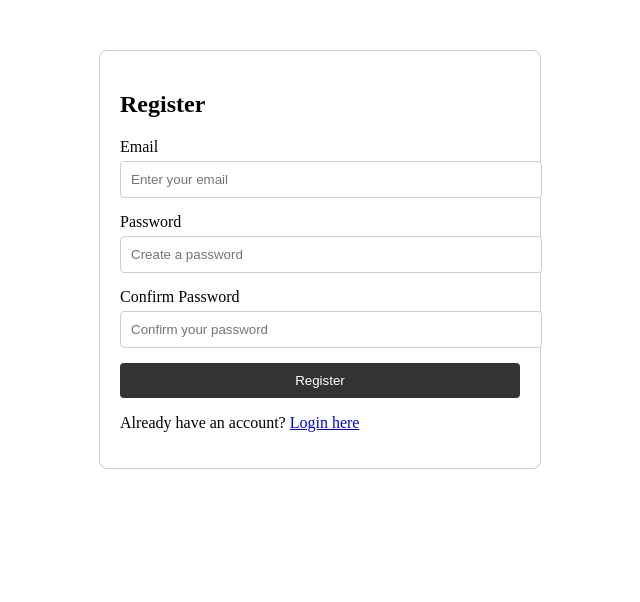
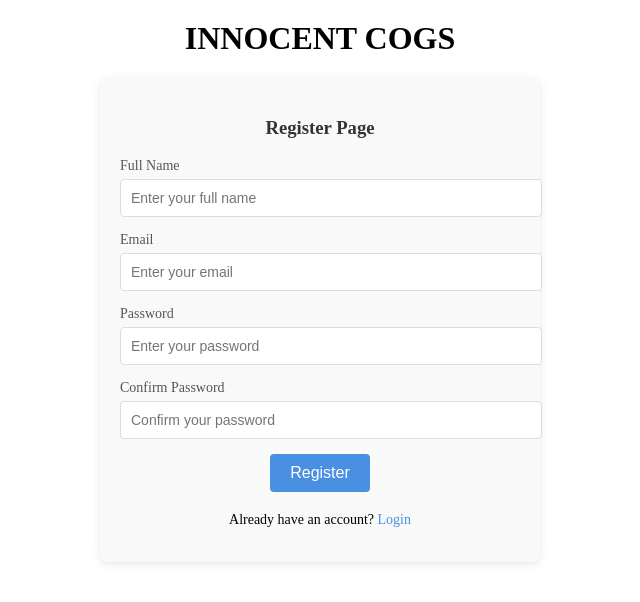
Before and after one commit to 22DP1-1SOzol/Innocent-Cogs, a Vue app in the folder INNOCENT-COGS/: page /register in a window 1280 px wide. Shown: the top 602 px of the page, without its empty margins (320-960 px from the left). Built offline with nearby package versions, Linux system fonts and the light colour scheme.

Commit message:
Login and Register windows

```diff
--- a/INNOCENT-COGS/src/App.vue
+++ b/INNOCENT-COGS/src/App.vue
@@ -1,9 +1,51 @@
 <template>
   <div>
+    <h1>INNOCENT COGS</h1>
+    <h2></h2>
+
+    <!-- Navigation Links -->
+
+
+    <!-- Router View: This is where the routed pages will show -->
     <router-view />
   </div>
 </template>
 
 <script setup>
-// No need to import anything here
+// No script needed for now
 </script>
+
+<style scoped>
+nav {
+  margin: 20px 0;
+}
+
+router-link {
+  text-decoration: none;
+  margin: 0 10px;
+  color: #000;
+}
+
+router-link:hover {
+  color: blue;
+}
+
+h1 {
+  font-size: 2em;
+  text-align: center;
+  margin-top: 20px;
+}
+
+h2 {
+  text-align: center;
+  margin-top: 10px;
+}
+
+.router-view {
+  margin-top: 20px;
+  padding: 20px;
+  border: 1px solid #ddd;
+  border-radius: 5px;
+  background-color: #f4f4f4;
+}
+</style>
--- a/INNOCENT-COGS/src/components/Login.vue
+++ b/INNOCENT-COGS/src/components/Login.vue
@@ -1,110 +1,118 @@
 <template>
-    <div class="form-container">
-      <h2>Login</h2>
-      <form @submit.prevent="submitLogin">
+    <div class="login-container">
+      <h3>Login Page</h3>
+      <form @submit.prevent="handleLogin">
         <div class="input-group">
           <label for="email">Email</label>
-          <input
-            v-model="email"
-            type="email"
-            id="email"
-            placeholder="Enter your email"
-            required
-          />
-          <span v-if="emailError" class="error">{{ emailError }}</span>
+          <input type="email" id="email" v-model="email" required placeholder="Enter your email" />
         </div>
 
         <div class="input-group">
           <label for="password">Password</label>
-          <input
-            v-model="password"
-            type="password"
-            id="password"
-            placeholder="Enter your password"
-            required
-          />
-          <span v-if="passwordError" class="error">{{ passwordError }}</span>
+          <input type="password" id="password" v-model="password" required placeholder="Enter your password" />
         </div>
 
-        <button type="submit">Login</button>
-        <p>
-          Don't have an account? <router-link to="/register">Register here</router-link>
-        </p>
+        <div class="button-group">
+          <button type="submit">Login</button>
+        </div>
       </form>
+
+      <p class="register-link">
+        Don't have an account? <router-link to="/register">Register</router-link>
+      </p>
     </div>
   </template>
 
-  <script>
-  export default {
-    data() {
-      return {
-        email: '',
-        password: '',
-        emailError: '',
-        passwordError: '',
-      };
-    },
-    methods: {
-      submitLogin() {
-        // Reset errors
-        this.emailError = '';
-        this.passwordError = '';
+  <script setup>
+  import { ref } from 'vue';
 
-        // Validate email and password
-        if (!this.email) {
-          this.emailError = 'Email is required';
-          return;
-        }
+  // Data for email and password
+  const email = ref('');
+  const password = ref('');
 
-        if (!this.password) {
-          this.passwordError = 'Password is required';
-          return;
-        }
-
-        // Process login (For now, we will just log the values)
-        alert(`Login successful for ${this.email}`);
-      },
-    },
+  // Handle the login form submission
+  const handleLogin = () => {
+    if (email.value && password.value) {
+      // Here you can add login logic (e.g., authentication with backend)
+      console.log('Logged in with:', email.value, password.value);
+      // For now, let's just clear the inputs after submit
+      email.value = '';
+      password.value = '';
+      alert('Login successful');
+    } else {
+      alert('Please enter both email and password.');
+    }
   };
   </script>
 
   <style scoped>
-  .form-container {
+  .login-container {
     max-width: 400px;
-    margin: 50px auto;
+    margin: 0 auto;
     padding: 20px;
-    border: 1px solid #ccc;
+    background-color: #f9f9f9;
     border-radius: 8px;
-    background-color: white;
+    box-shadow: 0 2px 10px rgba(0, 0, 0, 0.1);
+  }
+
+  h3 {
+    text-align: center;
+    color: #333;
   }
 
   .input-group {
     margin-bottom: 15px;
   }
 
+  label {
+    display: block;
+    font-size: 14px;
+    margin-bottom: 5px;
+    color: #555;
+  }
+
   input {
     width: 100%;
     padding: 10px;
-    margin-top: 5px;
-    border: 1px solid #ccc;
+    font-size: 14px;
+    border: 1px solid #ddd;
     border-radius: 4px;
   }
 
+  input:focus {
+    border-color: #4A90E2;
+  }
+
+  .button-group {
+    text-align: center;
+  }
+
   button {
-    width: 100%;
-    padding: 10px;
-    background-color: #333;
-    color: white;
+    padding: 10px 20px;
+    font-size: 16px;
+    color: #fff;
+    background-color: #4A90E2;
     border: none;
     border-radius: 4px;
+    cursor: pointer;
   }
 
   button:hover {
-    background-color: #555;
+    background-color: #357ABD;
   }
 
-  .error {
-    color: red;
-    font-size: 0.9em;
+  .register-link {
+    text-align: center;
+    margin-top: 20px;
+    font-size: 14px;
+  }
+
+  .register-link a {
+    color: #4A90E2;
+    text-decoration: none;
+  }
+
+  .register-link a:hover {
+    text-decoration: underline;
   }
   </style>
--- a/INNOCENT-COGS/src/components/Register.vue
+++ b/INNOCENT-COGS/src/components/Register.vue
@@ -1,135 +1,137 @@
 <template>
-    <div class="form-container">
-      <h2>Register</h2>
-      <form @submit.prevent="submitRegister">
+    <div class="register-container">
+      <h3>Register Page</h3>
+      <form @submit.prevent="handleRegister">
+        <div class="input-group">
+          <label for="name">Full Name</label>
+          <input type="text" id="name" v-model="name" required placeholder="Enter your full name" />
+        </div>
+
         <div class="input-group">
           <label for="email">Email</label>
-          <input
-            v-model="email"
-            type="email"
-            id="email"
-            placeholder="Enter your email"
-            required
-          />
-          <span v-if="emailError" class="error">{{ emailError }}</span>
+          <input type="email" id="email" v-model="email" required placeholder="Enter your email" />
         </div>
 
         <div class="input-group">
           <label for="password">Password</label>
-          <input
-            v-model="password"
-            type="password"
-            id="password"
-            placeholder="Create a password"
-            required
-          />
-          <span v-if="passwordError" class="error">{{ passwordError }}</span>
+          <input type="password" id="password" v-model="password" required placeholder="Enter your password" />
         </div>
 
         <div class="input-group">
           <label for="confirmPassword">Confirm Password</label>
-          <input
-            v-model="confirmPassword"
-            type="password"
-            id="confirmPassword"
-            placeholder="Confirm your password"
-            required
-          />
-          <span v-if="confirmPasswordError" class="error">{{ confirmPasswordError }}</span>
+          <input type="password" id="confirmPassword" v-model="confirmPassword" required placeholder="Confirm your password" />
         </div>
 
-        <button type="submit">Register</button>
-        <p>
-          Already have an account? <router-link to="/login">Login here</router-link>
-        </p>
+        <div class="button-group">
+          <button type="submit">Register</button>
+        </div>
       </form>
+
+      <p class="login-link">
+        Already have an account? <router-link to="/login">Login</router-link>
+      </p>
     </div>
   </template>
 
-  <script>
-  export default {
-    data() {
-      return {
-        email: '',
-        password: '',
-        confirmPassword: '',
-        emailError: '',
-        passwordError: '',
-        confirmPasswordError: '',
-      };
-    },
-    methods: {
-      submitRegister() {
-        // Reset errors
-        this.emailError = '';
-        this.passwordError = '';
-        this.confirmPasswordError = '';
+  <script setup>
+  import { ref } from 'vue';
 
-        // Validate fields
-        if (!this.email) {
-          this.emailError = 'Email is required';
-          return;
-        }
+  // Data for user input
+  const name = ref('');
+  const email = ref('');
+  const password = ref('');
+  const confirmPassword = ref('');
 
-        if (!this.password) {
-          this.passwordError = 'Password is required';
-          return;
-        }
+  // Handle the registration form submission
+  const handleRegister = () => {
+    if (password.value !== confirmPassword.value) {
+      alert("Passwords don't match. Please try again.");
+      return;
+    }
 
-        if (!this.confirmPassword) {
-          this.confirmPasswordError = 'Confirm your password';
-          return;
-        }
-
-        if (this.password !== this.confirmPassword) {
-          this.confirmPasswordError = 'Passwords do not match';
-          return;
-        }
-
-        // Process registration (For now, we just log the values)
-        alert(`Registration successful for ${this.email}`);
-      },
-    },
+    if (name.value && email.value && password.value && confirmPassword.value) {
+      // Here you can add registration logic (e.g., save to database or call an API)
+      console.log('Registered with:', name.value, email.value, password.value);
+      // For now, let's just clear the inputs after submit
+      name.value = '';
+      email.value = '';
+      password.value = '';
+      confirmPassword.value = '';
+      alert('Registration successful');
+    } else {
+      alert('Please fill in all fields.');
+    }
   };
   </script>
 
   <style scoped>
-  .form-container {
+  .register-container {
     max-width: 400px;
-    margin: 50px auto;
+    margin: 0 auto;
     padding: 20px;
-    border: 1px solid #ccc;
+    background-color: #f9f9f9;
     border-radius: 8px;
-    background-color: white;
+    box-shadow: 0 2px 10px rgba(0, 0, 0, 0.1);
+  }
+
+  h3 {
+    text-align: center;
+    color: #333;
   }
 
   .input-group {
     margin-bottom: 15px;
   }
 
+  label {
+    display: block;
+    font-size: 14px;
+    margin-bottom: 5px;
+    color: #555;
+  }
+
   input {
     width: 100%;
     padding: 10px;
-    margin-top: 5px;
-    border: 1px solid #ccc;
+    font-size: 14px;
+    border: 1px solid #ddd;
     border-radius: 4px;
   }
 
+  input:focus {
+    border-color: #4A90E2;
+  }
+
+  .button-group {
+    text-align: center;
+  }
+
   button {
-    width: 100%;
-    padding: 10px;
-    background-color: #333;
-    color: white;
+    padding: 10px 20px;
+    font-size: 16px;
+    color: #fff;
+    background-color: #4A90E2;
     border: none;
     border-radius: 4px;
+    cursor: pointer;
   }
 
   button:hover {
-    background-color: #555;
+    background-color: #357ABD;
   }
 
-  .error {
-    color: red;
-    font-size: 0.9em;
+  .login-link {
+    text-align: center;
+    margin-top: 20px;
+    font-size: 14px;
+  }
+
+  .login-link a {
+    color: #4A90E2;
+    text-decoration: none;
+  }
+
+  .login-link a:hover {
+    text-decoration: underline;
   }
   </style>
--- a/INNOCENT-COGS/src/router/index.js
+++ b/INNOCENT-COGS/src/router/index.js
@@ -1,6 +1,6 @@
 import { createRouter, createWebHistory } from 'vue-router';
-import Login from '../components/Login.vue';  // Adjusted to correct path
-import Register from '../components/Register.vue';  // Adjusted to correct path
+import Login from '../components/Login.vue';  // Path to Login.vue
+import Register from '../components/Register.vue';  // Path to Register.vue
 
 const routes = [
   {
```
